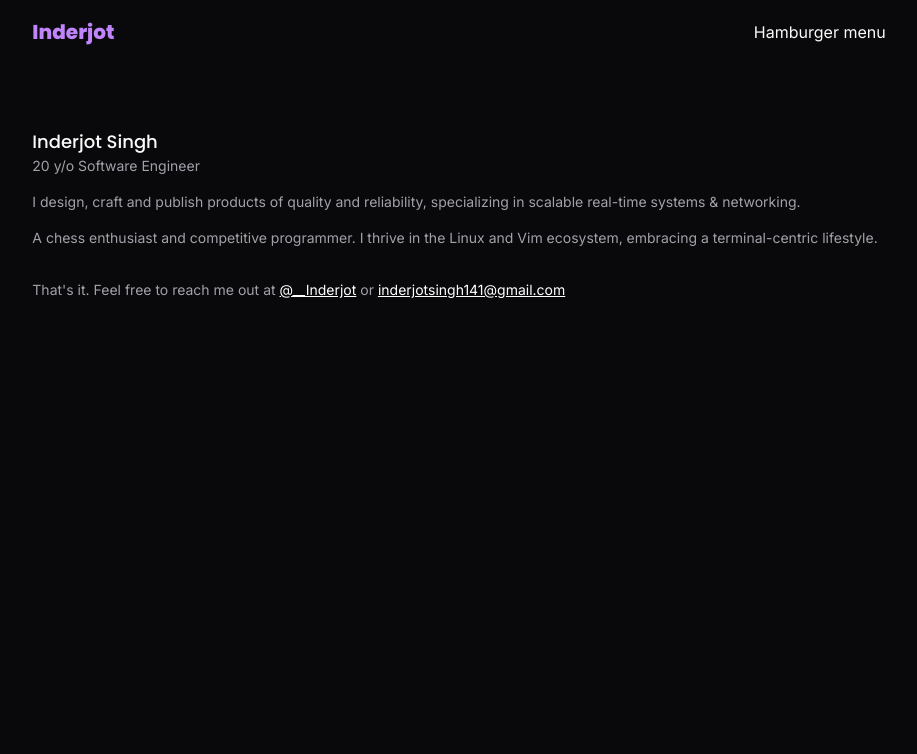
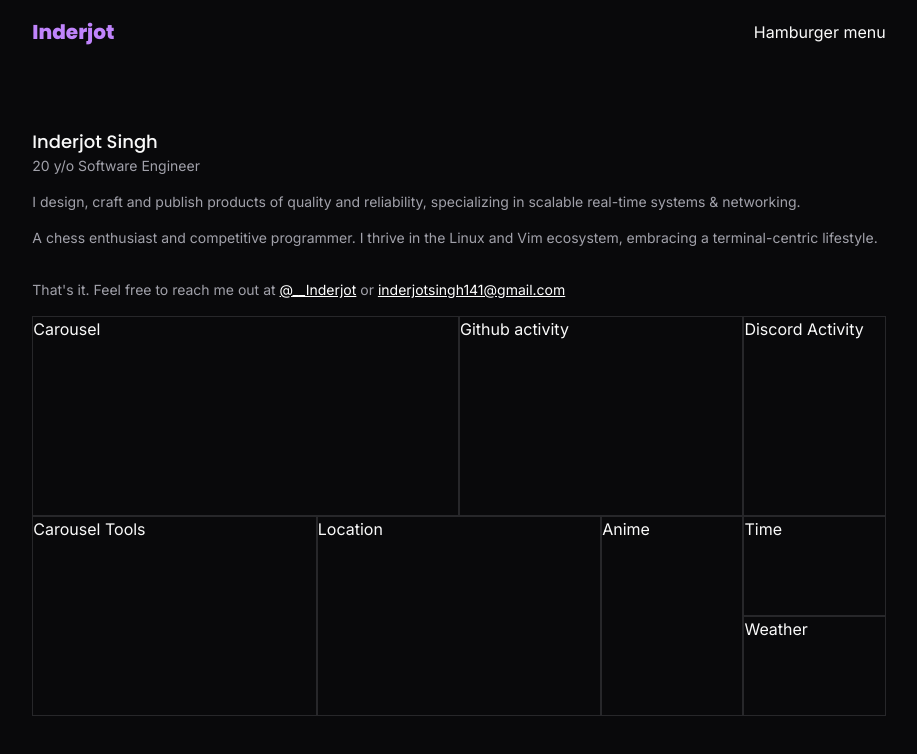
Before and after one commit to inderjotx/www, a Next.js app: page / in a window 1280 px wide. Shown: the top 754 px of the page, without its empty margins (181-1098 px from the left). Built offline with nearby package versions, Linux system fonts and the light colour scheme.

Commit message:
dashboard skeleton done

```diff
--- a/package.json
+++ b/package.json
@@ -17,6 +17,7 @@
     "@types/react-syntax-highlighter": "^15.5.11",
     "class-variance-authority": "^0.7.0",
     "clsx": "^2.1.0",
+    "embla-carousel-react": "^8.0.0",
     "lucide-react": "^0.344.0",
     "next": "14.1.1",
     "next-themes": "^0.2.1",
--- a/src/app/_components/Dashboard/index.tsx
+++ b/src/app/_components/Dashboard/index.tsx
@@ -0,0 +1,32 @@
+import React from 'react'
+
+export function Dashboard() {
+    return (
+
+        <div className='grid grid-rows-2' >
+            <div>
+                <div className='w-full h-[200px] grid grid-cols-1 md:grid-cols-2  ' >
+                    <div className='border col-span-2 md:col-span-1' >Carousel</div>
+                    <div className='grid grid-cols-3 ' >
+                        <div className='col-span-2  border' >Github activity</div>
+                        <div className='border' >Discord Activity</div>
+                    </div>
+                </div>
+            </div>
+            <div>
+                <div className='w-full h-[200px] grid grid-cols-6' >
+                    <div className='border col-span-4  md:col-span-2 '>Carousel Tools </div>
+                    <div className='grid col-span-2  md:col-span-1 w-full  md:order-3'>
+                        <div className='grid grid-rows-2  md:order-2' >
+                            <div className='border '>Time</div>
+                            <div className='border' >Weather</div>
+                        </div>
+                    </div>
+                    <div className='border col-span-4 md:col-span-2  md:order-2' >Location</div>
+                    <div className='border col-span-2 md:col-span-1 md:order-2' >Anime</div>
+                    {/* change order in md  */}
+                </div>
+            </div>
+        </div>
+    )
+}
--- a/src/app/layout.tsx
+++ b/src/app/layout.tsx
@@ -29,7 +29,7 @@ export default function RootLayout({
         >
           <Navbar />
           <div className='h-full flex justify-center w-full ' >
-            <div className='flex  flex-col gap-2 w-10/12 lg:w-2/3' >
+            <div className='flex  flex-col gap-2 w-11/12 md:w-10/12 lg:w-2/3' >
               {children}
             </div>
           </div>
--- a/src/app/page.tsx
+++ b/src/app/page.tsx
@@ -1,6 +1,7 @@
 import { poppins } from "@/lib/fonts/poppins";
 import { cn } from "@/lib/utils";
 import Link from "next/link";
+import { Dashboard } from "./_components/Dashboard";
 
 export default function Home() {
   return (
@@ -27,6 +28,9 @@ export default function Home() {
           That&apos;s it. Feel free to reach me out at <Link className="underline-offset-auto text-white underline  " href={'https://twitter.com/__Inderjot'} >@__Inderjot</Link>  or <Link className=" underline underline-offset-auto text-white " href={'mailto:inderjotsingh141@gmail.com'} >inderjotsingh141@gmail.com</Link>
         </p>
       </div>
+      <div>
+        <Dashboard />
+      </div>
     </div>
   );
 }
--- a/src/components/Navbar/index.tsx
+++ b/src/components/Navbar/index.tsx
@@ -4,7 +4,7 @@ import React from 'react'
 
 export function Navbar() {
     return (
-        <div className='h-16 sticky top-0 w-full flex justify-center' >
+        <div className='h-16 sticky bg-bl top-0 w-full flex justify-center' >
             <div className=" flex items-center h-full w-11/12 lg:w-2/3 justify-between   top-0 bg-transparent" >
                 <div className={cn('text-xl text-purple-400 font-semibold', poppins.className)} >
                     Inderjot
```
Also changed, not shown: 1 other file (tests, documents, lock files or other folders).
